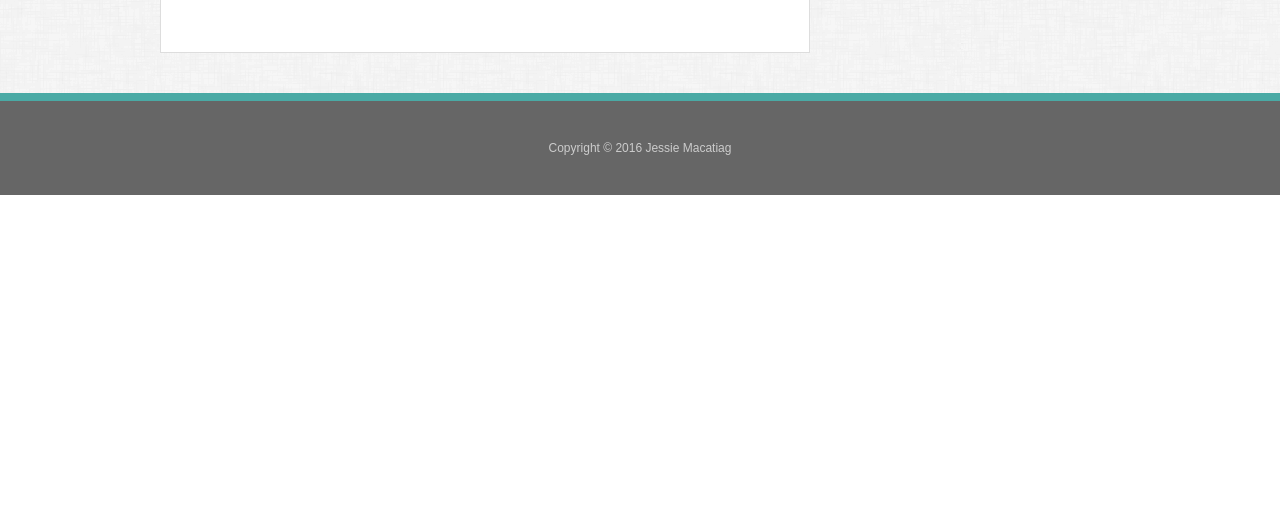
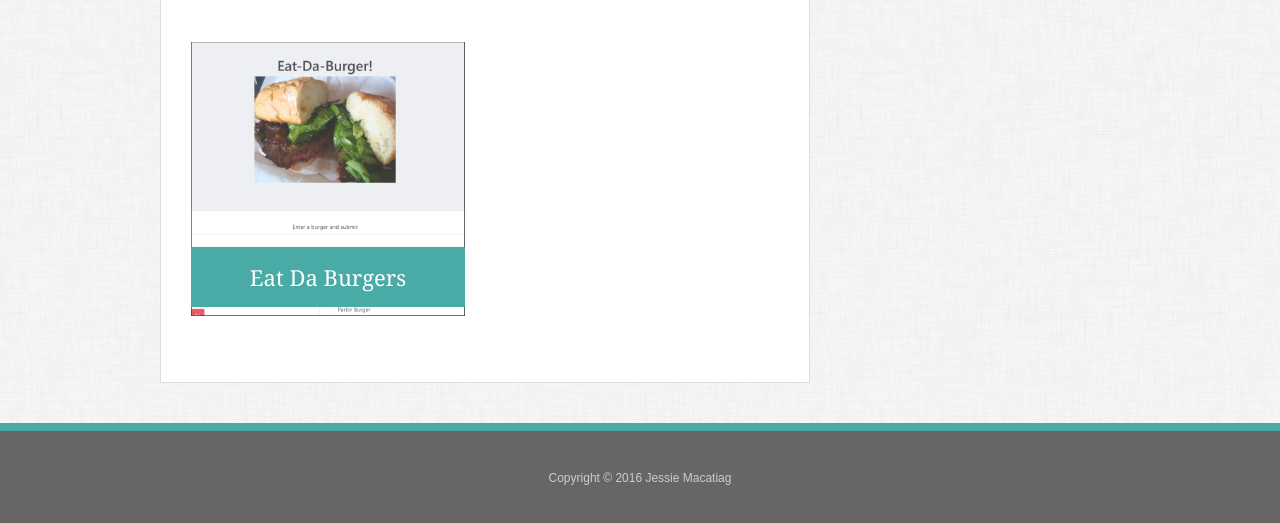
Before and after one commit to JMacatiag/Responsive-Portfolio, a plain HTML site: page portfolio.html in a window 1280 px wide. Shown: the part 1153-1676 px from the top of the page. Before the commit the page ends 1348 px from the top, so only its background shows below. Drawn offline with nearby package versions, Linux system fonts and the light colour scheme; a script that the page names is missing.

Commit message:
add new portfolio project

```diff
--- a/portfolio.html
+++ b/portfolio.html
@@ -67,6 +67,13 @@
         <h3>FriendFinder</h3>
       </div>
 
+      <div class="work">
+        <a href="hhttps://mysterious-springs-81965.herokuapp.com/" target="_blank">
+        <img src="assets/images/burger.png" />
+        </a>
+        <h3>Eat Da Burgers</h3>
+      </div>
+
     </section>
 
     <section class="sidebar">
```
Also changed, not shown: assets/images/burger.png (added).
